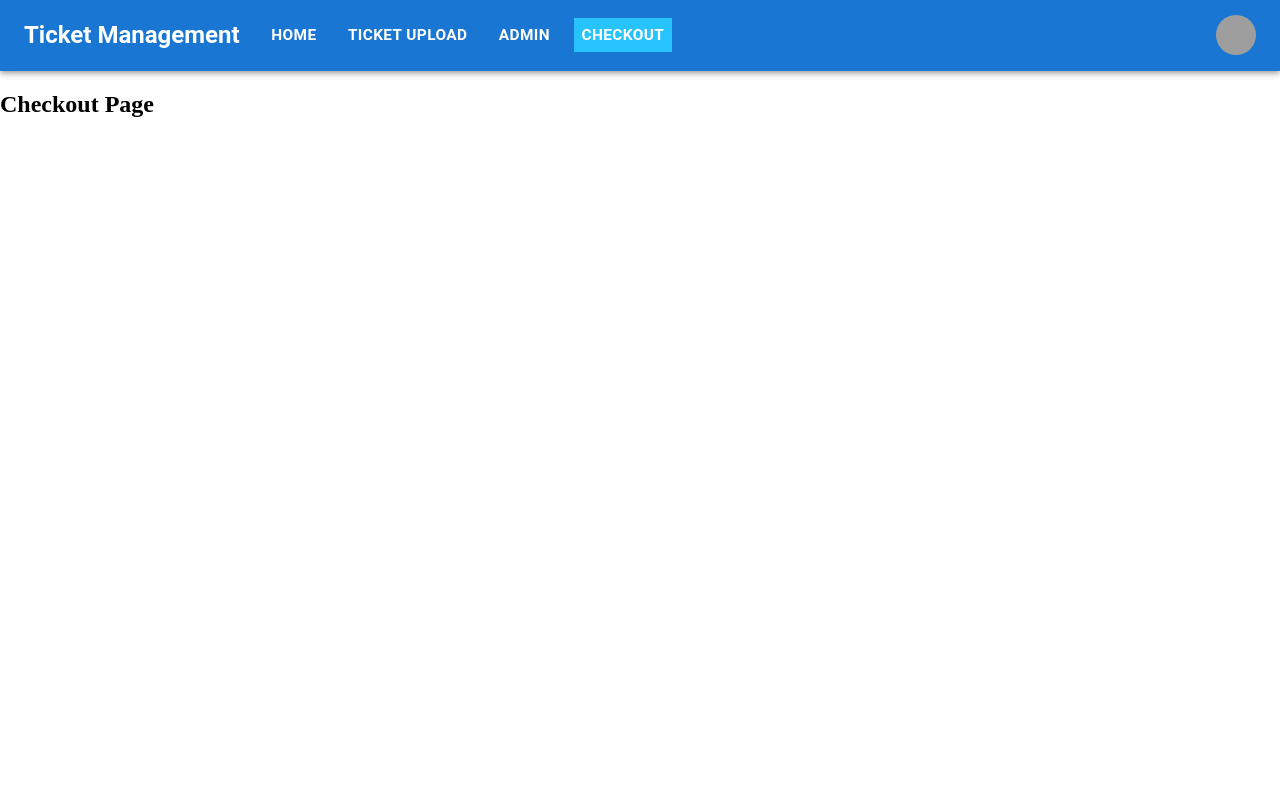
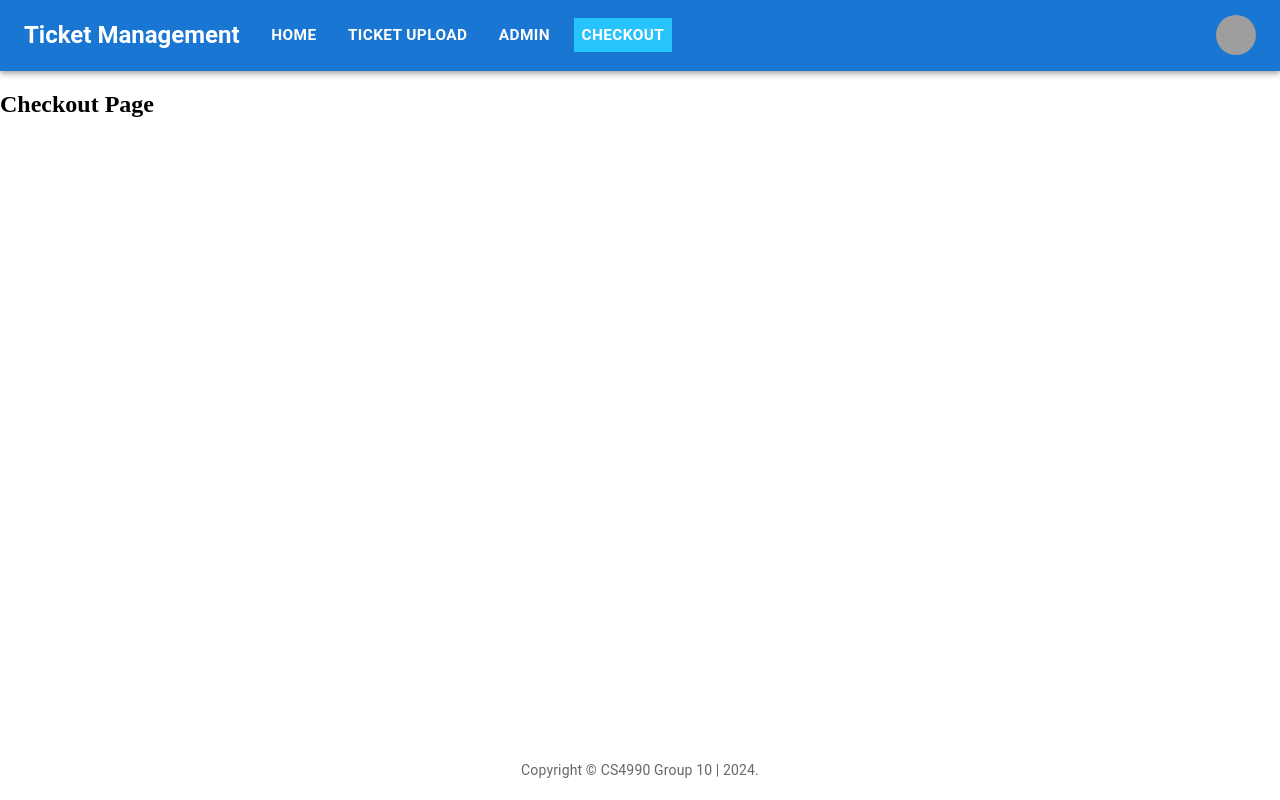
Before and after one commit to CS-4990-W24/Ticket-Management, a React (Vite) app in the folder app/: page /checkout in a window 1280 px wide. Built offline with nearby package versions, Linux system fonts and the light colour scheme; grey boxes are pictures that could not be loaded.

Commit message:
Added simple footer across all pages

```diff
--- a/app/src/App.jsx
+++ b/app/src/App.jsx
@@ -1,5 +1,6 @@
 import { BrowserRouter, Route, Routes } from "react-router-dom";
 import Navbar from "./components/Navbar";
+import Footer from "./components/Footer";
 import Home from "./pages/Home.jsx";
 import UploadTicket from "./pages/UploadTicket";
 import Admin from "./pages/Admin";
@@ -17,6 +18,7 @@ function App() {
                     <Route path="/admin" element={<Admin />} />
                     <Route path="/checkout" element={<Checkout />} />
                 </Routes>
+                <footer><Footer /></footer>
             </BrowserRouter>
         </AuthenticationProvider>
     );
--- /dev/null
+++ b/app/src/components/Footer.jsx
@@ -0,0 +1,13 @@
+import Typography from "@mui/material/Typography";
+import "@/styles/footer.css";
+
+function Footer() {
+    return (
+        <Typography variant="body2" color="text.secondary" align="center">
+        {'Copyright © CS4990 Group 10 | '}
+        {new Date().getFullYear()}
+        {'.'}
+    </Typography>
+    );
+}
+export default Footer;
--- /dev/null
+++ b/app/src/styles/footer.css
@@ -0,0 +1,6 @@
+footer {
+    position: absolute;
+    bottom: 0;
+    width: 100%;
+    height: 2.5rem;
+}
```
